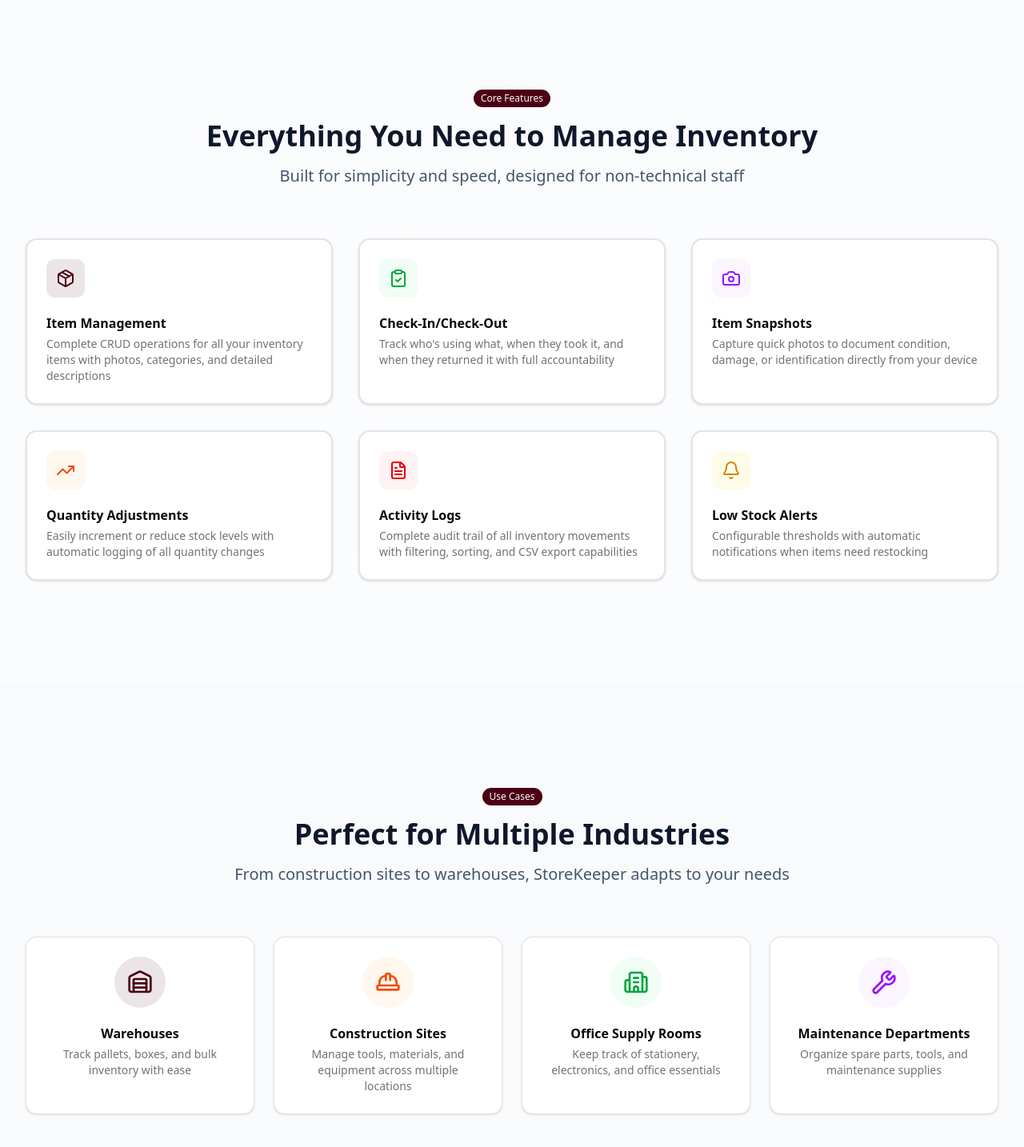
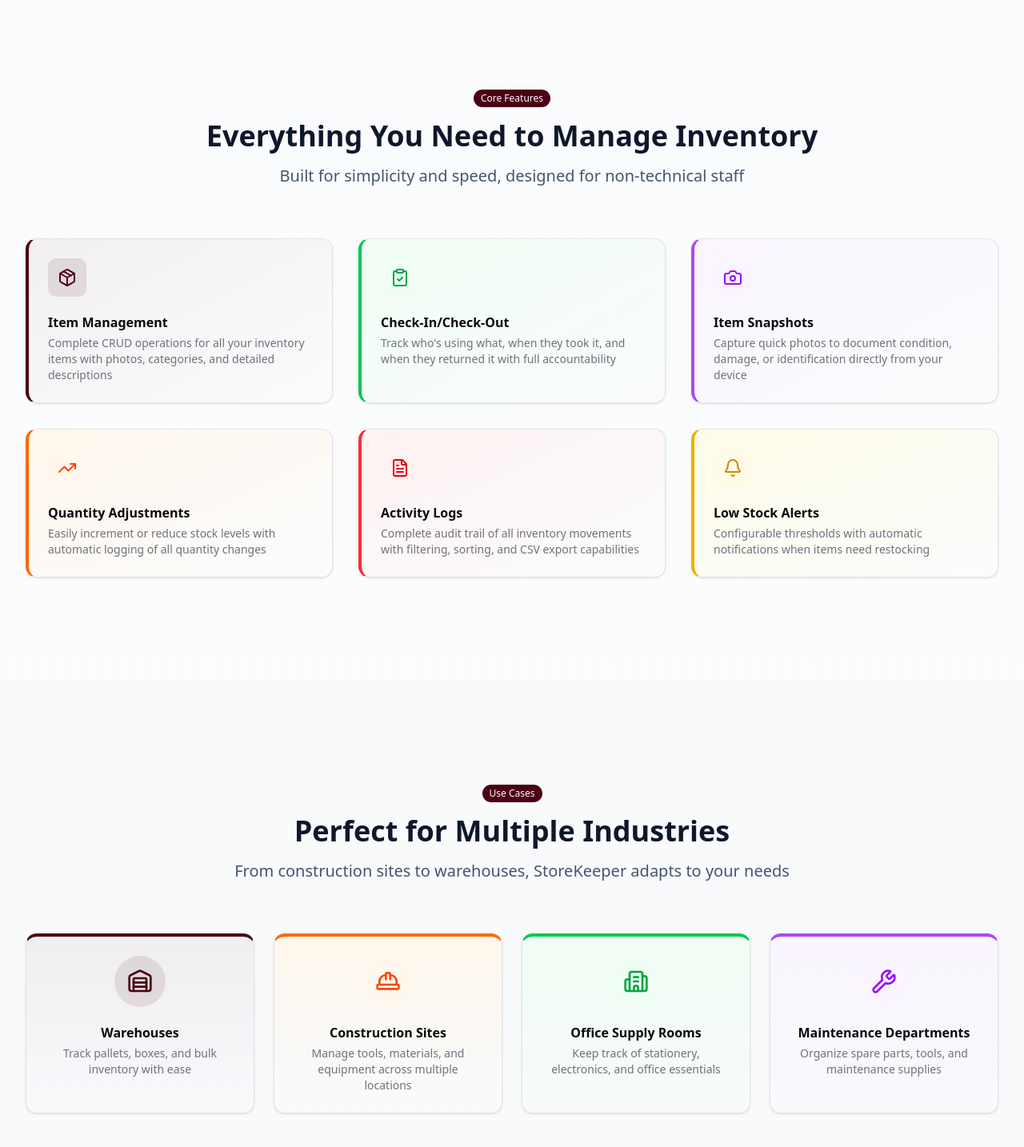
Before and after one commit to Peacecalculus/Desktop, a Next.js app: page / in a window 1280 px wide. Shown: the part 1108-2542 px from the top of the page at 80% size. Built offline with nearby package versions, Linux system fonts and the light colour scheme.

Commit message:
worked on the hover effexct

```diff
--- a/src/app/page.tsx
+++ b/src/app/page.tsx
@@ -134,7 +134,7 @@ export default function Home() {
 
           <div className="grid md:grid-cols-2 lg:grid-cols-3 gap-8">
             {/* Feature Cards */}
-            <Card className="border-2 transition-colors hover:border-primary">
+            <Card className="border-l-4 border-l-primary bg-gradient-to-br from-primary/5 to-transparent transition-all duration-300 hover:scale-105 hover:shadow-xl hover:from-primary/10">
               <CardHeader>
                 <div className="w-12 h-12 bg-primary/10 rounded-lg flex items-center justify-center mb-4">
                   <Package className="h-6 w-6 text-primary" />
@@ -146,7 +146,7 @@ export default function Home() {
               </CardHeader>
             </Card>
 
-            <Card className="border-2 hover:border-primary transition-colors">
+            <Card className="border-l-4 border-l-green-500 bg-gradient-to-br from-green-50 dark:from-green-950/20 to-transparent transition-all duration-300 hover:scale-105 hover:shadow-xl hover:from-green-100 dark:hover:from-green-950/40">
               <CardHeader>
                 <div className="w-12 h-12 bg-green-50 dark:bg-green-950 rounded-lg flex items-center justify-center mb-4">
                   <ClipboardCheck className="h-6 w-6 text-green-600 dark:text-green-400" />
@@ -158,7 +158,7 @@ export default function Home() {
               </CardHeader>
             </Card>
 
-            <Card className="border-2 transition-colors hover:border-primary">
+            <Card className="border-l-4 border-l-purple-500 bg-gradient-to-br from-purple-50 dark:from-purple-950/20 to-transparent transition-all duration-300 hover:scale-105 hover:shadow-xl hover:from-purple-100 dark:hover:from-purple-950/40">
               <CardHeader>
                 <div className="w-12 h-12 bg-purple-50 dark:bg-purple-950 rounded-lg flex items-center justify-center mb-4">
                   <Camera className="h-6 w-6 text-purple-600 dark:text-purple-400" />
@@ -170,7 +170,7 @@ export default function Home() {
               </CardHeader>
             </Card>
 
-            <Card className="border-2 transition-colors hover:border-primary">
+            <Card className="border-l-4 border-l-orange-500 bg-gradient-to-br from-orange-50 dark:from-orange-950/20 to-transparent transition-all duration-300 hover:scale-105 hover:shadow-xl hover:from-orange-100 dark:hover:from-orange-950/40">
               <CardHeader>
                 <div className="w-12 h-12 bg-orange-50 dark:bg-orange-950 rounded-lg flex items-center justify-center mb-4">
                   <TrendingUp className="h-6 w-6 text-orange-600 dark:text-orange-400" />
@@ -182,7 +182,7 @@ export default function Home() {
               </CardHeader>
             </Card>
 
-            <Card className="border-2 transition-colors hover:border-primary">
+            <Card className="border-l-4 border-l-red-500 bg-gradient-to-br from-red-50 dark:from-red-950/20 to-transparent transition-all duration-300 hover:scale-105 hover:shadow-xl hover:from-red-100 dark:hover:from-red-950/40">
               <CardHeader>
                 <div className="w-12 h-12 bg-red-50 dark:bg-red-950 rounded-lg flex items-center justify-center mb-4">
                   <FileText className="h-6 w-6 text-red-600 dark:text-red-400" />
@@ -194,7 +194,7 @@ export default function Home() {
               </CardHeader>
             </Card>
 
-            <Card className="border-2 transition-colors hover:border-primary">
+            <Card className="border-l-4 border-l-yellow-500 bg-gradient-to-br from-yellow-50 dark:from-yellow-950/20 to-transparent transition-all duration-300 hover:scale-105 hover:shadow-xl hover:from-yellow-100 dark:hover:from-yellow-950/40">
               <CardHeader>
                 <div className="w-12 h-12 bg-yellow-50 dark:bg-yellow-950 rounded-lg flex items-center justify-center mb-4">
                   <Bell className="h-6 w-6 text-yellow-600 dark:text-yellow-400" />
@@ -223,7 +223,7 @@ export default function Home() {
           </div>
 
           <div className="grid md:grid-cols-2 lg:grid-cols-4 gap-6">
-            <Card>
+            <Card className="border-t-4 border-t-primary bg-gradient-to-b from-primary/5 to-transparent transition-all duration-300 hover:scale-105 hover:shadow-xl hover:from-primary/10">
               <CardHeader className="text-center">
                 <div className="w-16 h-16 bg-primary/10 rounded-full flex items-center justify-center mx-auto mb-4">
                   <Warehouse className="h-8 w-8 text-primary" />
@@ -235,7 +235,7 @@ export default function Home() {
               </CardHeader>
             </Card>
 
-            <Card>
+            <Card className="border-t-4 border-t-orange-500 bg-gradient-to-b from-orange-50 dark:from-orange-950/20 to-transparent transition-all duration-300 hover:scale-105 hover:shadow-xl hover:from-orange-100 dark:hover:from-orange-950/40">
               <CardHeader className="text-center">
                 <div className="w-16 h-16 bg-orange-50 dark:bg-orange-950 rounded-full flex items-center justify-center mx-auto mb-4">
                   <HardHat className="h-8 w-8 text-orange-600 dark:text-orange-400" />
@@ -247,7 +247,7 @@ export default function Home() {
               </CardHeader>
             </Card>
 
-            <Card>
+            <Card className="border-t-4 border-t-green-500 bg-gradient-to-b from-green-50 dark:from-green-950/20 to-transparent transition-all duration-300 hover:scale-105 hover:shadow-xl hover:from-green-100 dark:hover:from-green-950/40">
               <CardHeader className="text-center">
                 <div className="w-16 h-16 bg-green-50 dark:bg-green-950 rounded-full flex items-center justify-center mx-auto mb-4">
                   <Building2 className="h-8 w-8 text-green-600 dark:text-green-400" />
@@ -259,7 +259,7 @@ export default function Home() {
               </CardHeader>
             </Card>
 
-            <Card>
+            <Card className="border-t-4 border-t-purple-500 bg-gradient-to-b from-purple-50 dark:from-purple-950/20 to-transparent transition-all duration-300 hover:scale-105 hover:shadow-xl hover:from-purple-100 dark:hover:from-purple-950/40">
               <CardHeader className="text-center">
                 <div className="w-16 h-16 bg-purple-50 dark:bg-purple-950 rounded-full flex items-center justify-center mx-auto mb-4">
                   <Wrench className="h-8 w-8 text-purple-600 dark:text-purple-400" />
```
